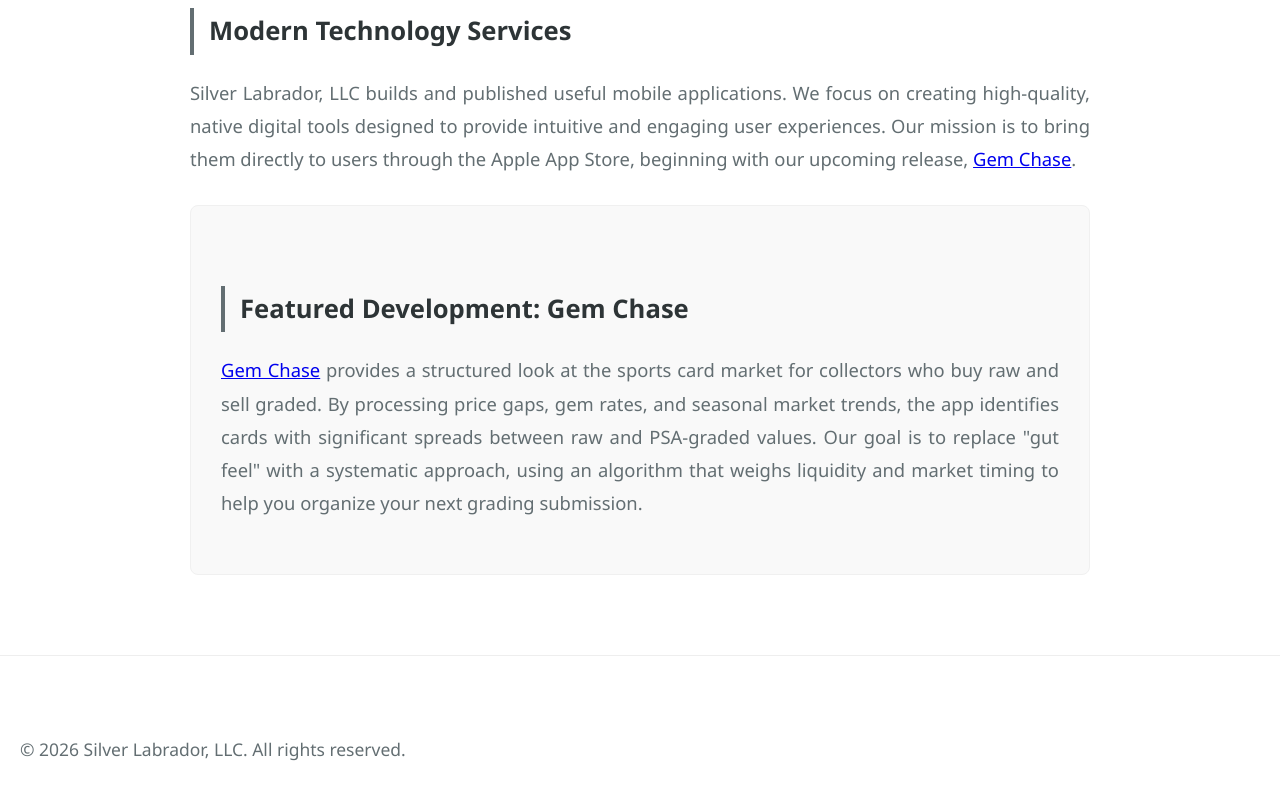
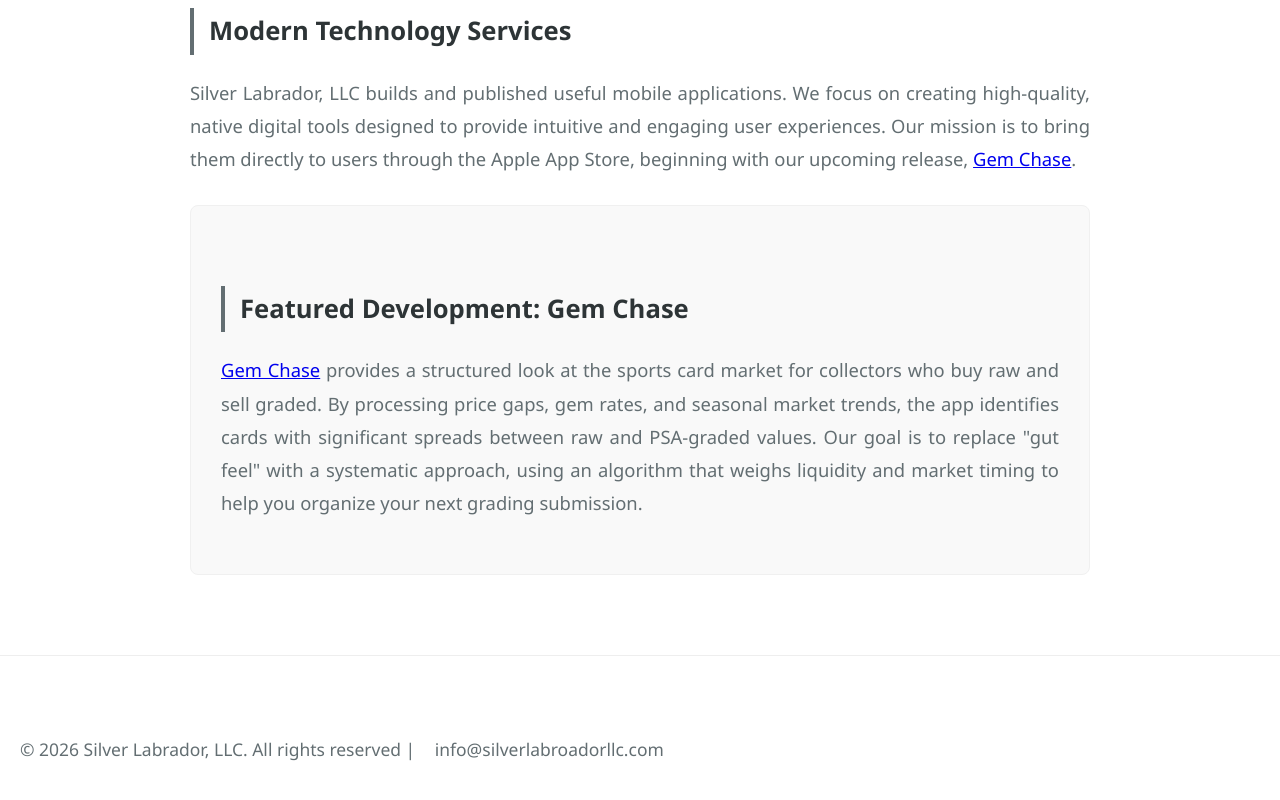
Before and after one commit to bgc104/Silver-lab, a plain HTML site: page index.html in a window 1280 px wide. Shown: the part 572-1372 px from the top of the page. Drawn offline with Linux system fonts and the light colour scheme.

Commit message:
Update footer with contact email link

```diff
--- a/index.html
+++ b/index.html
@@ -112,7 +112,7 @@
     </div>
 
     <div class="footer">
-        <p>&copy; 2026 Silver Labrador, LLC. All rights reserved.</p>
+        <p>&copy; 2026 Silver Labrador, LLC. All rights reserved | <a href="mailto:info@silverlabroadorllc.com">info@silverlabroadorllc.com</a> </p>
     </div>
 
 </body>
```
